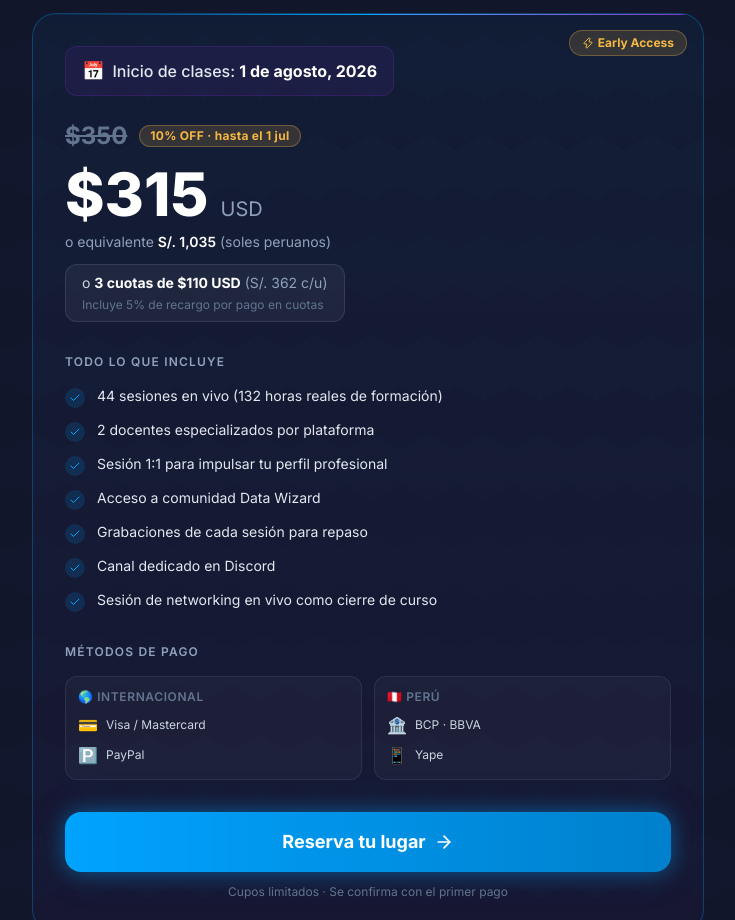
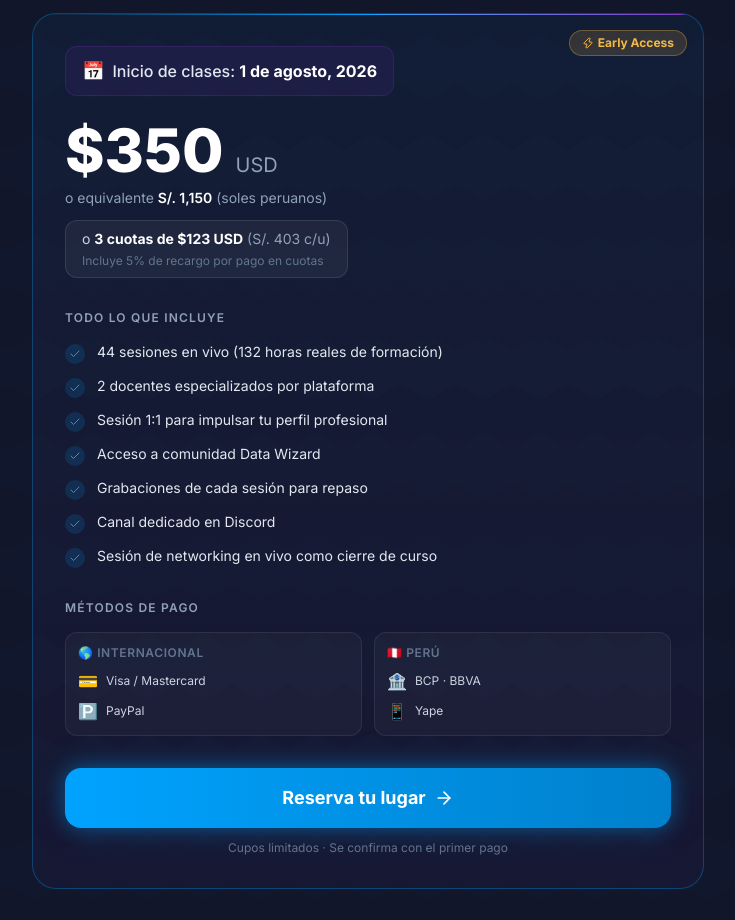
Before and after one commit to DanielEdu/datawizard-academy, a React (Vite) app: page / in a window 1280 px wide. Shown: the part 9020-9940 px from the top of the page, without its empty margins (272-1007 px from the left). Built offline with nearby package versions, Linux system fonts and the light colour scheme.

Commit message:
remove expired 10% discount, restore normal price
Offer deadline (1 jul) has passed. Price back to $350 USD flat,
installments recalculated to 3x $123 (5% surcharge) accordingly.

```diff
--- a/src/components/Pricing.jsx
+++ b/src/components/Pricing.jsx
@@ -70,26 +70,19 @@ export default function Pricing() {
 
             {/* Price */}
             <div className="mb-8">
-              {/* Oferta tiempo limitado */}
-              <div className="flex items-center gap-3 mb-3">
-                <span className="text-slate-500 line-through text-2xl font-bold">$350</span>
-                <span className="px-2.5 py-0.5 rounded-full bg-[#F4B942]/15 border border-[#F4B942]/30 text-[#F4B942] text-xs font-bold tracking-wide">
-                  10% OFF · hasta el 1 jul
-                </span>
-              </div>
               <div className="flex items-baseline gap-3 mb-2">
-                <span className="text-5xl sm:text-6xl font-extrabold text-white">$315</span>
+                <span className="text-5xl sm:text-6xl font-extrabold text-white">$350</span>
                 <span className="text-xl text-slate-400">USD</span>
               </div>
               <div className="text-slate-400 text-sm mb-3">
-                o equivalente <span className="text-white font-semibold">S/. 1,035</span> (soles peruanos)
+                o equivalente <span className="text-white font-semibold">S/. 1,150</span> (soles peruanos)
               </div>
 
               {/* Installments */}
               <div className="inline-flex flex-col gap-1 px-4 py-2 rounded-xl bg-white/5 border border-white/10">
                 <span className="text-slate-300 text-sm">
-                  o <span className="text-white font-bold">3 cuotas de $110 USD</span>
-                  <span className="text-slate-400 ml-1">(S/. 362 c/u)</span>
+                  o <span className="text-white font-bold">3 cuotas de $123 USD</span>
+                  <span className="text-slate-400 ml-1">(S/. 403 c/u)</span>
                 </span>
                 <span className="text-slate-500 text-xs">Incluye 5% de recargo por pago en cuotas</span>
               </div>
```
